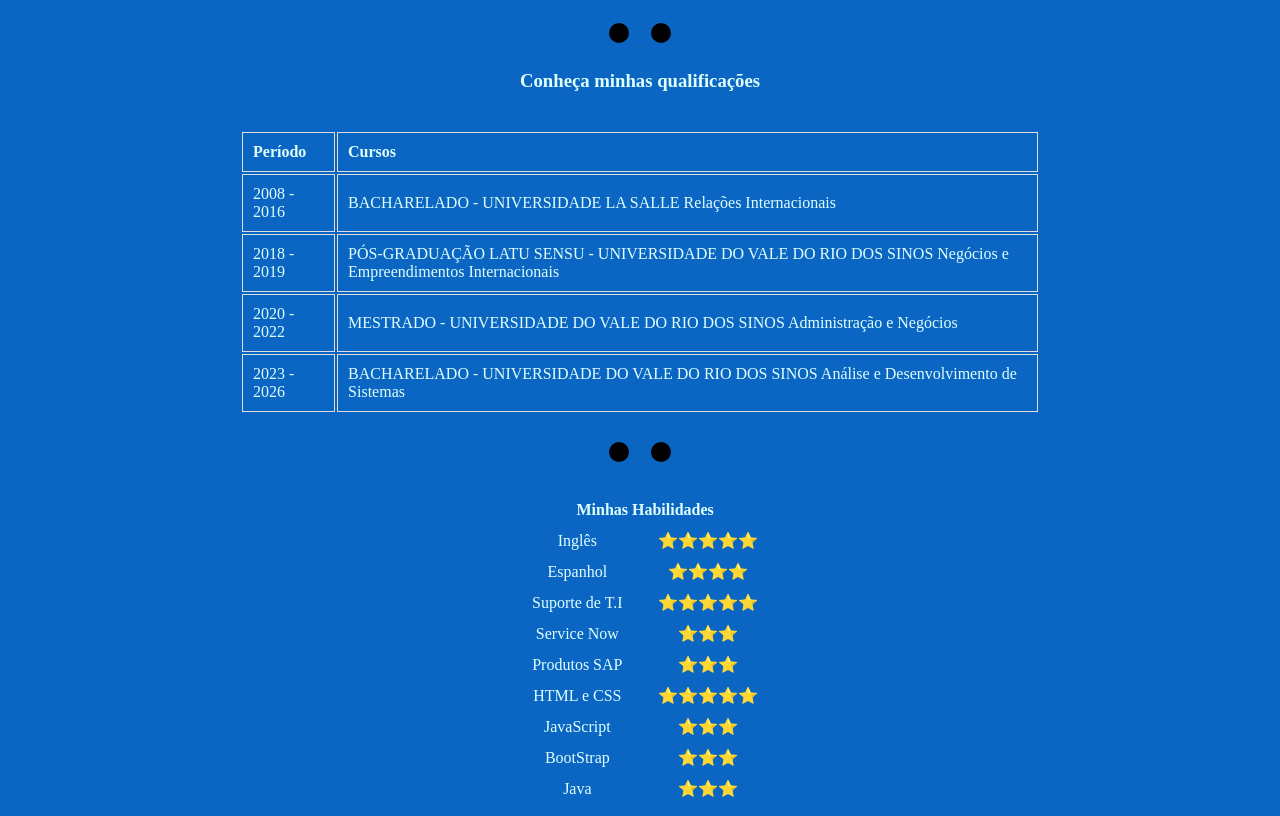
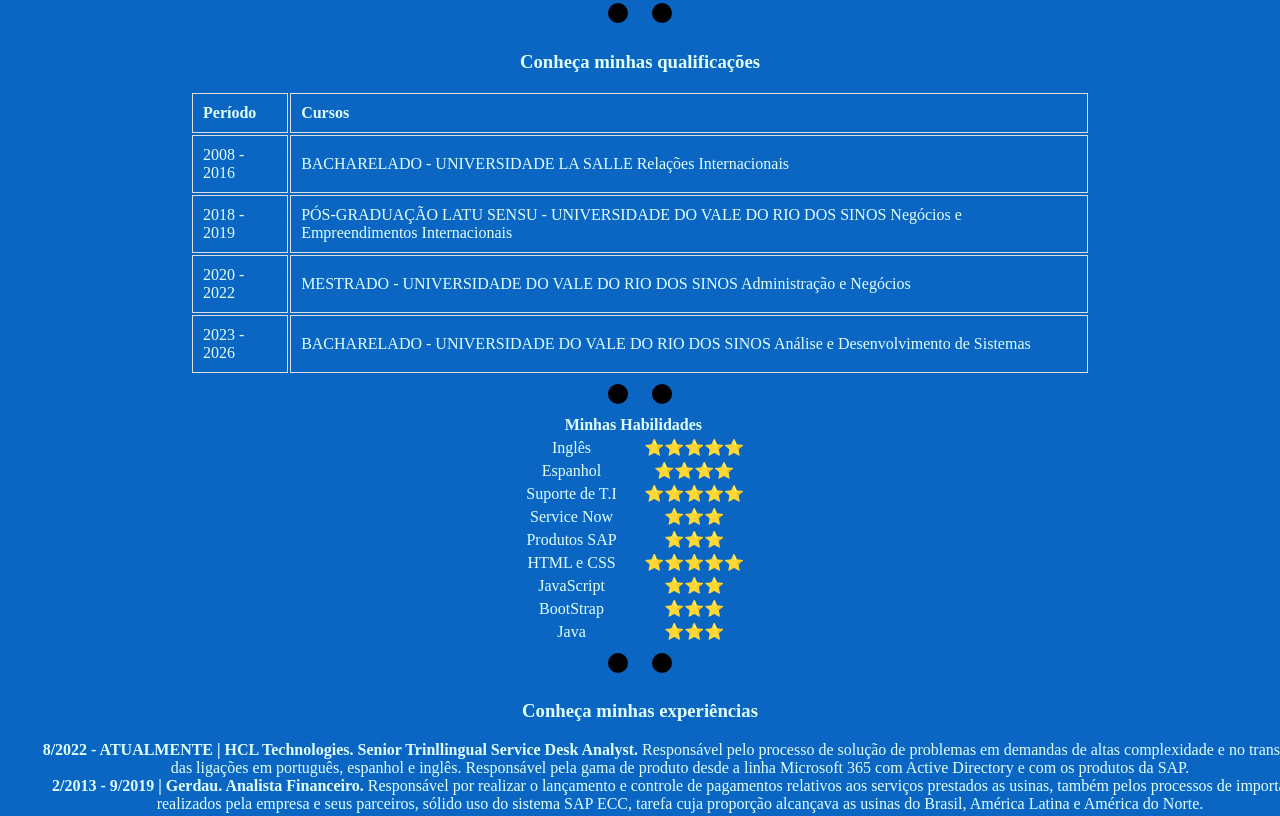
Before and after one commit to msteinschmidel/msteinschmidel.github.io, a plain HTML site: page index.html in a window 1280 px wide. Shown: the part 371-1187 px from the top of the page. Drawn offline with Linux system fonts and the light colour scheme.

Commit message:
css update

```diff
--- a/css/style.css
+++ b/css/style.css
@@ -8,7 +8,6 @@ main {
     display: flex;
     flex-direction: column;
     align-items: center; /* Centraliza horizontalmente */
-    padding: 20px;
     box-sizing: border-box;
 }
 
@@ -95,11 +94,10 @@ label { color: lightcyan;
 }
 
 .container {
+    position: relative;
     display: flex;
     justify-content: center; /* Centraliza horizontalmente */
     align-items: center; /* Centraliza verticalmente */
-    min-height: 100px; /* Altura mínima para o container */
-    padding: 20px; /* Espaçamento interno opcional */
     box-sizing: border-box; /* Garante que o padding não aumente o tamanho total */
   }
 
@@ -131,10 +129,26 @@ label { color: lightcyan;
   }
 
 /* Container para as tabelas */
-.table-container {
+.table-container1 {
+    position: relative;
+    width: 100%;
+    max-width: 900px; /* Largura máxima das tabelas */
+    margin: 1px 1px; /* Espaçamento entre as tabelas */
+    overflow-x: auto; /* Adiciona scroll horizontal se necessário */
+}
+
+.table-container2 {
+    position: relative;
+    width: 100%;
+    max-width: 750px; /* Largura máxima das tabelas */
+    margin: 1px 1px; /* Espaçamento entre as tabelas */
+    overflow-x: auto; /* Adiciona scroll horizontal se necessário */
+}
+
+.table-container3 {
+    position: relative;
     width: 100%;
     max-width: 800px; /* Largura máxima das tabelas */
-    margin: 20px 0; /* Espaçamento entre as tabelas */
     overflow-x: auto; /* Adiciona scroll horizontal se necessário */
 }
 
--- a/index.html
+++ b/index.html
@@ -19,11 +19,10 @@
             </tr>
         </table>
     </header>
-    <main>
+    <main class="main">
         <hr />
+    <div class="table-container1">
         <h3>Conheça minhas qualificações</h3>
-
-    <div class="table-container">
         <table>
             <thead>
                 <tr>
@@ -52,9 +51,8 @@
         </table>
     </div>
         <hr />
-
-    <div class="table-container">
-        <table cellspacing = '10'>
+    <div class="table-container2">
+        <table>
             <thead class="titulotabulador1">
                 <tr>
                     <th><strong>Minhas Habilidades</strong></th>
@@ -100,7 +98,7 @@
         </table>
     </div>
         <hr />
-
+    <div class="table-container3"></div>
         <h3>Conheça minhas experiências</h3>
         <ol class="tabulador2">
             <li> <strong>8/2022 - ATUALMENTE | HCL Technologies. </strong>
@@ -110,13 +108,13 @@
                 <strong>Analista Financeiro. </strong>
                 Responsável por realizar o lançamento e controle de pagamentos relativos aos serviços prestados as usinas, também pelos processos de importação realizados pela empresa e seus parceiros, sólido uso do sistema SAP ECC, tarefa cuja proporção alcançava as usinas do Brasil, América Latina e América do Norte. </li>
         </ol>
+    </div>
         <hr />
-
-        <div class="container">
+    <div class="container"></div>
         <a class="btn" href="Contato/contato.html">
             <h2 class="btn">Entre em contato</h2>
         </a>
-        </div>
+    </div>
 
     </main>
 
```
